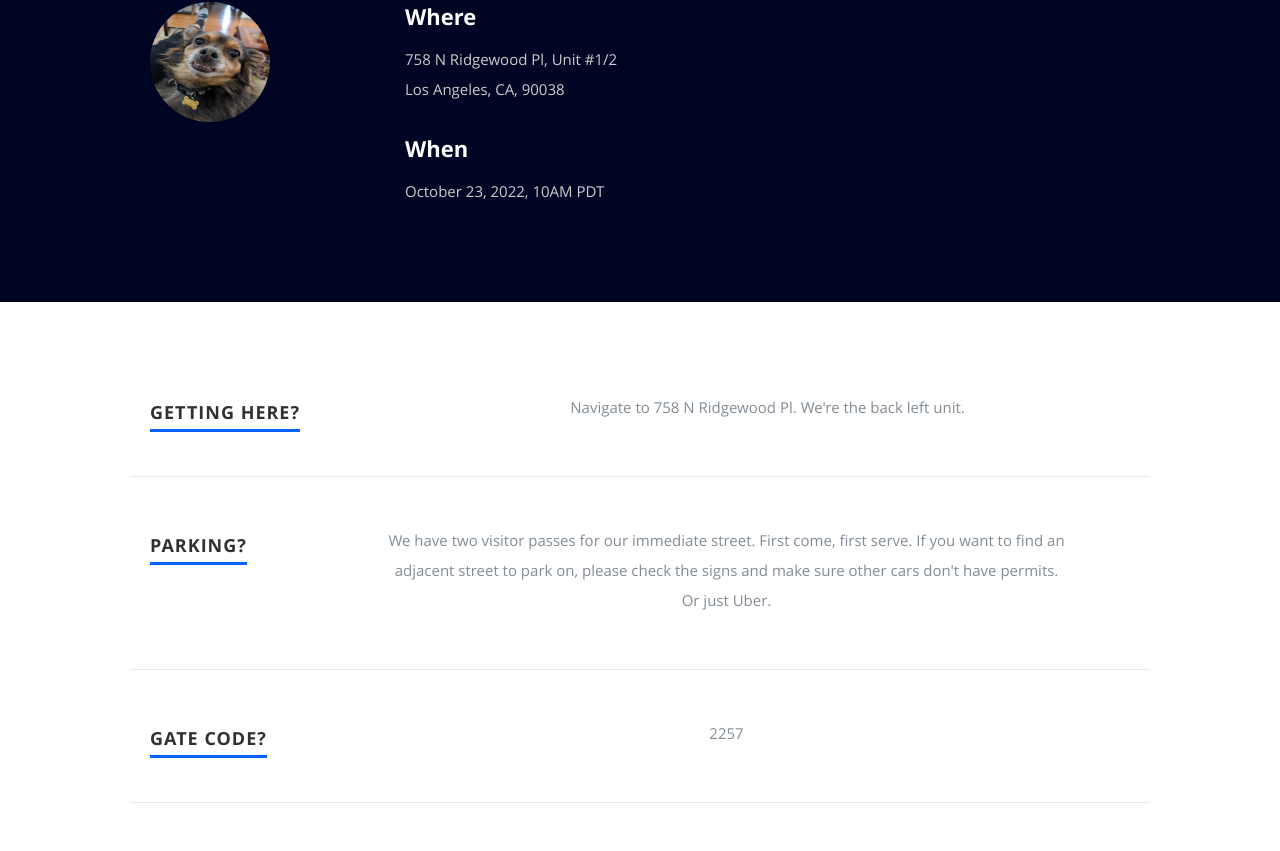
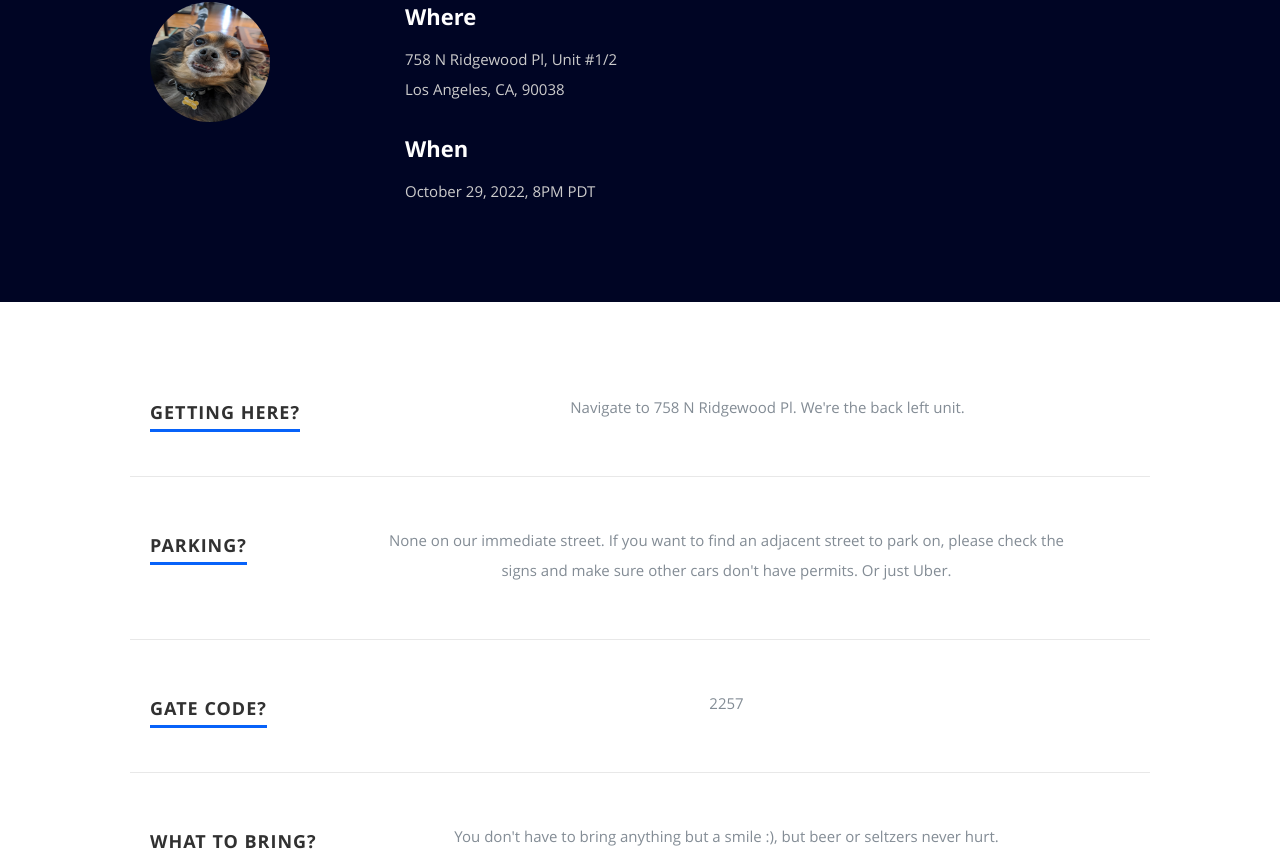
Before and after one commit to tanbri/tanbri.github.io, a React (Create React App) app: page / in a window 1280 px wide. Shown: the part 894-1745 px from the top of the page. Built offline with nearby package versions, Linux system fonts and the light colour scheme.

Commit message:
halloween party

```diff
--- a/package.json
+++ b/package.json
@@ -12,6 +12,7 @@
     "jquery": "^3.6.0",
     "particles-bg": "^2.5.5",
     "react": "^17.0.1",
+    "react-collapsible": "^2.10.0",
     "react-dom": "^17.0.1",
     "react-ga": "^3.3.0",
     "react-reveal": "^1.2.2",
--- a/public/index.html
+++ b/public/index.html
@@ -12,7 +12,7 @@
     <link rel="stylesheet" href="%PUBLIC_URL%/css/magnific-popup.css">
 
 
-    <title>brrrrrrrrrrrrrr</title>
+    <title>spooky party</title>
   </head>
 
   <body>
--- a/public/resumeData.json
+++ b/public/resumeData.json
@@ -1,7 +1,7 @@
 {
   "main": {
-    "name":"TAKE ACID",
-    "description":"We have some tabs, but quality is questionable. Feel free to BYOT.",
+    "name":"happy halloween :)",
+    "description":"show up in a costume",
     "image":"andy.jpeg",
     "contactmessage":"Here is where you should write your message to readers to have them get in contact with you.",
     "email": "youremailhere@gmail.com",
--- a/src/Components/Details.js
+++ b/src/Components/Details.js
@@ -28,7 +28,7 @@ class Details extends Component {
                     </span>
                   </p>
               <h2>When</h2>
-              <p>October 23, 2022, 10AM PDT</p>
+              <p>October 29, 2022, 8PM PDT</p>
               <div className="row">
               </div>
             </div>
--- a/src/Components/Faq.js
+++ b/src/Components/Faq.js
@@ -37,8 +37,7 @@ class Faq extends Component {
 
             <div className="nine columns main-col">
               <div className="row item">
-                <p className="faq-answer">We have two visitor passes for our immediate street.
-                  First come, first serve.
+                <p className="faq-answer">None on our immediate street.
                   If you want to find an adjacent street to park on,
                   please check the signs and make sure other cars don't have permits.
                   Or just Uber.
@@ -64,7 +63,7 @@ class Faq extends Component {
           </div>
         </Slide>
 
-        {/* <Slide left duration={1300}>
+        <Slide left duration={1300}>
           <div className="row education">
             <div className="three columns header-col">
               <h1>
@@ -74,11 +73,11 @@ class Faq extends Component {
 
             <div className="nine columns main-col">
               <div className="row item">
-                <p className="faq-answer">You don't have to bring anything but a smile :), but liquor or smol housewarming gift would also be greatly appreciated.</p>
+                <p className="faq-answer">You don't have to bring anything but a smile :), but beer or seltzers never hurt.</p>
               </div>
             </div>
           </div>
-        </Slide> */}
+        </Slide>
 
         <Slide left duration={1300}>
           <div className="row education">
--- a/src/Components/Header.js
+++ b/src/Components/Header.js
@@ -1,6 +1,7 @@
 import React, { Component } from "react";
 import ParticlesBg from "particles-bg";
 import Fade from "react-reveal";
+import Collapsible from 'react-collapsible';
 
 class Header extends Component {
   render() {
@@ -47,14 +48,28 @@ class Header extends Component {
           <div className="banner-text">
             <Fade bottom>
               <h1 className="responsive-headline">
-                <a href="https://www.reddit.com/r/gatech/comments/21ha1d/take_acid_graffiti/" target="_blank" rel="noreferrer">{name}</a>
-                </h1>
+                {name}
+              </h1>
             </Fade>
             <Fade bottom duration={1200}>
               <h3>{description}</h3>
             </Fade>
             <hr />
-            <h2><a href="https://forms.gle/qhzzaKFy1WHLM3yo6" target="_blank" rel="noreferrer">RSVP</a></h2>
+            <h2><a href="https://forms.gle/TvaCbUssZwbLYKNVA" target="_blank" rel="noreferrer">RSVP</a></h2>
+            {/* <h2 className='rsvp'>
+            <Collapsible trigger='RSVP'>
+              <iframe
+                title='rsvp'
+                src="https://docs.google.com/forms/d/e/1FAIpQLSdIAKEnqFgK3MS4-I1EfvckxGvZHW00yTQRLBuNGzvtqnv7yQ/viewform?embedded=true"
+                width="300"
+                height="500"
+                frameborder="0"
+                marginheight="0"
+                marginwidth="0">
+                  Loading…
+                </iframe>
+            </Collapsible>
+            </h2> */}
           </div>
         </div>
 
```
Also changed, not shown: 22 other files (tests, documents, lock files or other folders).
